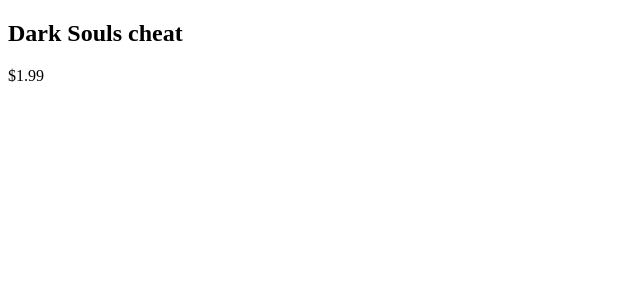
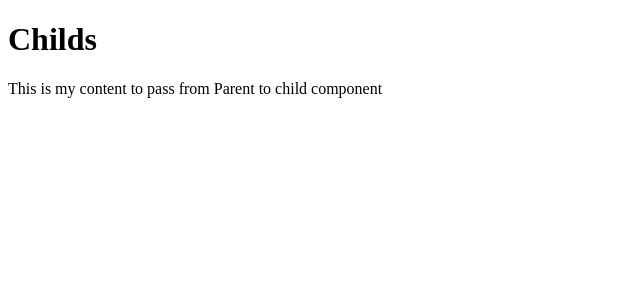
Before and after one commit to uriel212/react_demo, a React (Vite) app: page / in a window 1280 px wide. Shown: the top 300 px of the page, without its empty margins (0-640 px from the left). Built offline with nearby package versions, Linux system fonts and the light colour scheme.

Commit message:
Adding children section

```diff
--- a/src/App.jsx
+++ b/src/App.jsx
@@ -3,8 +3,9 @@
 // import JSXRules from './Components/JSXRules';
 // import MainContent from './MainContent';
 
-import ProductsProps from "./Components/Exercises/ProductsProps";
-import Props from "./Components/Teaching/Props";
+// import ProductsProps from "./Components/Exercises/ProductsProps";
+import Childs from "./Components/Teaching/Childs";
+// import Props from "./Components/Teaching/Props";
 
 // import ExerciseLists from "./Components/Exercises/ExerciseLists";
 // import Lists from "./Components/Lists";
@@ -12,7 +13,11 @@
 const App = () => {
   return (
     <>
-      <ProductsProps name="Dark Souls cheat" price="$1.99" />
+      {/* <ProductsProps name="Dark Souls cheat" price="$1.99" /> PROPS Explanation */}
+      <Childs>
+        <h1>Childs</h1>
+        <p>This is my content to pass from Parent to child component</p>
+      </Childs>
     </>
   );
 }
--- /dev/null
+++ b/src/Components/Teaching/Childs.jsx
@@ -0,0 +1,7 @@
+const Childs = ({children}) => {
+  return (
+    <div>{children}</div>
+  )
+}
+
+export default Childs
```
Also changed, not shown: src/Components/Teaching/JSX/JSXRules.jsx (renamed from src/Components/Teaching/JSXRules.jsx).
